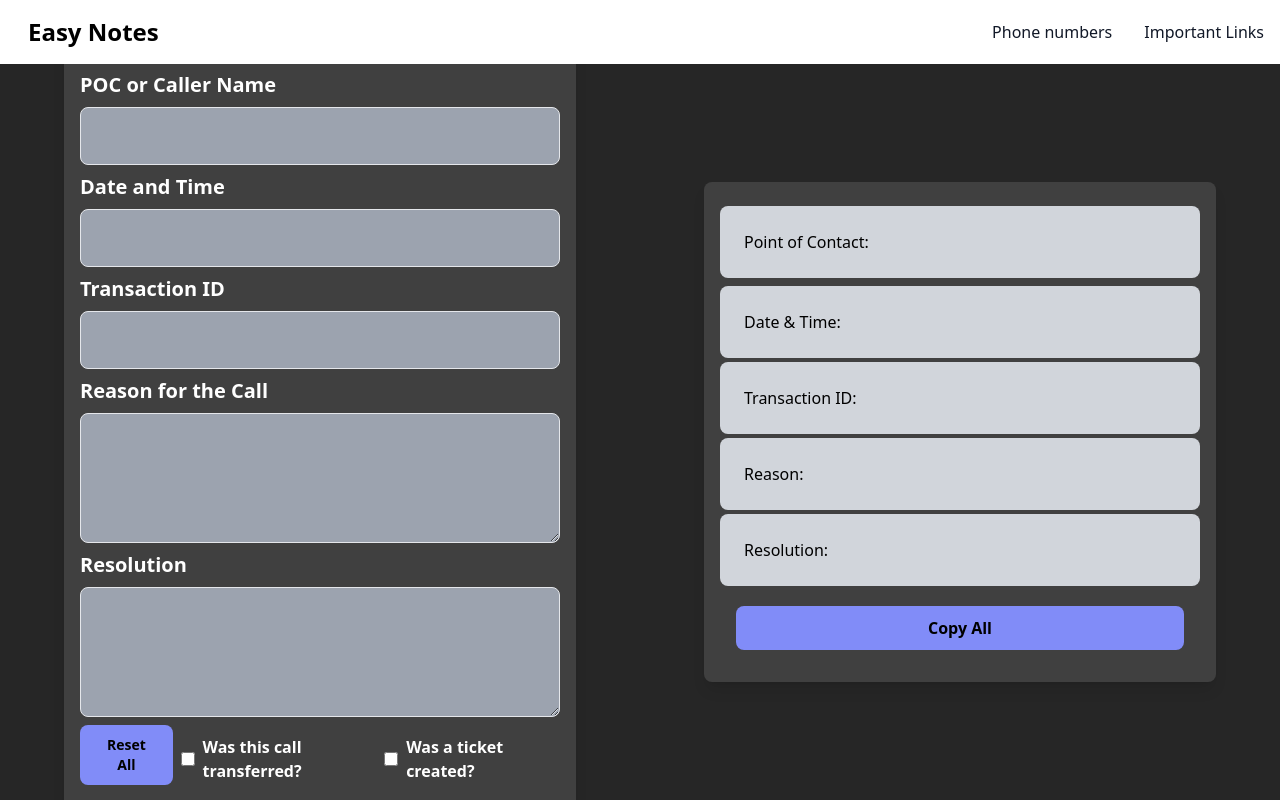
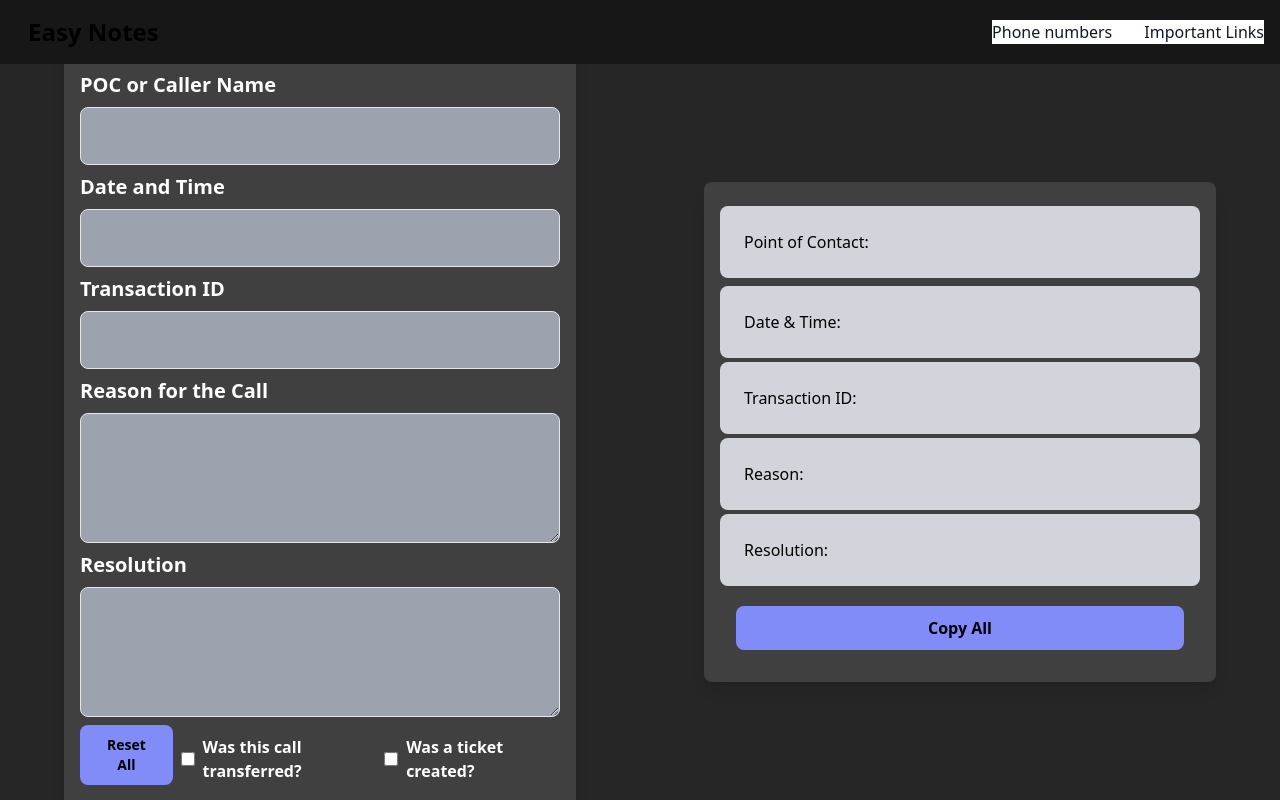
Before and after one commit to moirod64/easy-notes, a React (Create React App) app: page / in a window 1280 px wide. Built offline with nearby package versions, Linux system fonts and the light colour scheme.

Commit message:
Styling Fix Navbar

```diff
--- a/src/App.js
+++ b/src/App.js
@@ -122,9 +122,9 @@ function App() {
   return (
     <div className="flex flex-col h-screen bg-neutral-800">
       <header className="">
-        <nav className="w-full bg-white border-gray-200 bg-neutral-900">
+        <nav className="w-full bg-neutral-900 border-gray-200 bg-neutral-900">
           <div className="flex flex-wrap items-center justify-between p-4">
-            <h2 className="pl-3 pr-4 self-center text-2xl font-semibold whitespace-nowrap dark:text-white">
+            <h2 className="pl-3 pr-4 self-center text-2xl font-semibold whitespace-nowrap">
               Easy Notes
             </h2>
             <div className="w-full md:block md:w-auto" id="navbar-dropdown">
```
